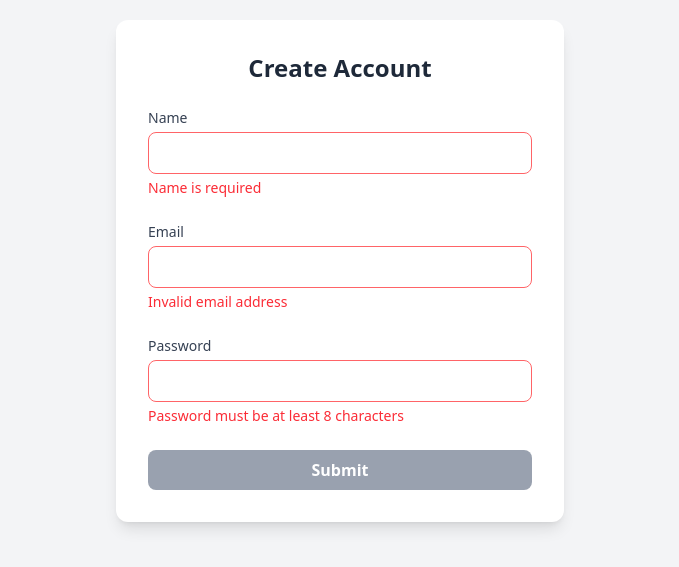
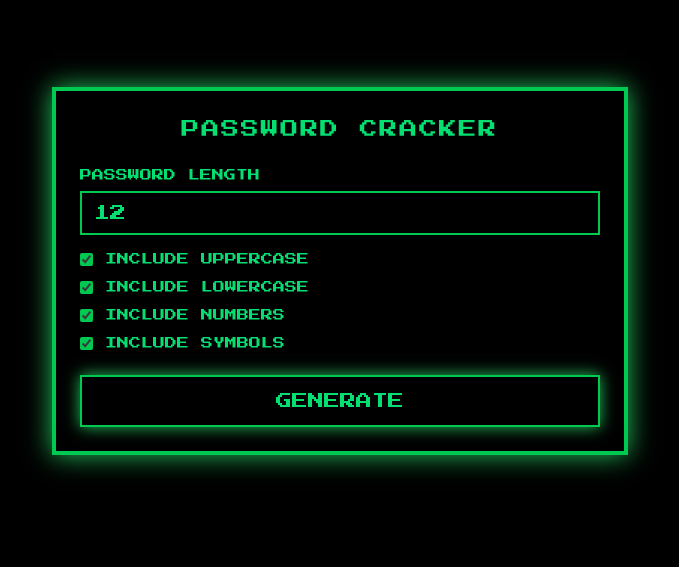
Before and after one commit to seyhachhorn-dev/vue-ignite, a Vue app: page / in a window 1280 px wide. Shown: the part 129-696 px from the top of the page, without its empty margins (300-979 px from the left). Built offline with nearby package versions, Linux system fonts and the light colour scheme.

Commit message:
Password generator

```diff
--- a/index.html
+++ b/index.html
@@ -5,6 +5,15 @@
     <link rel="icon" href="/favicon.ico">
     <meta name="viewport" content="width=device-width, initial-scale=1.0">
     <title>Vite App</title>
+    <link
+  href="https://fonts.googleapis.com/css2?family=Press+Start+2P&display=swap"
+  rel="stylesheet"
+/>
+    <style>
+      body {
+        font-family: 'Press Start 2P', cursive;
+      }
+    </style>
   </head>
   <body>
     <div id="app"></div>
--- a/src/App.vue
+++ b/src/App.vue
@@ -5,6 +5,7 @@
   // import HistoryLogs from "./components/HistoryLogs.vue";
   import AccodionComponent from "./components/AccodionComponent.vue";
 import FormValidation from "./components/FormValidation.vue";
+import PasswordGenerator from "./components/PasswordGenerator.vue";
 import ToDoApp from "./components/TodoApp.vue";
 </script>
 
@@ -13,7 +14,8 @@ import ToDoApp from "./components/TodoApp.vue";
     <!-- <HistoryLogs /> -->
      <!-- <AccodionComponent/> -->
   <!-- <ToDoApp /> -->
-   <FormValidation/>
+   <!-- <FormValidation/> -->
+    <PasswordGenerator/>
   </div>
 </template>
 
--- /dev/null
+++ b/src/components/PasswordGenerator.vue
@@ -0,0 +1,99 @@
+<script setup>
+import {ref} from 'vue';
+ const passwordLength = ref(12);
+ const includeUppercase = ref(true);
+ const includeLowercase = ref(true);
+ const includeNumbers = ref(true);
+const includeSymbols = ref(true);
+const generatedPassword = ref('');
+
+const generatePassword = () => {
+  const upper = includeUppercase.value ? 'ABCDEFGHIJKLMNOPQRSTUVWXYZ' : '';
+  const lower = includeLowercase.value ? 'abcdefghijklmnopqrstuvwxyz' : '';
+  const numbers = includeNumbers.value ? '0123456789' : '';
+  const symbols = includeSymbols.value ? '!@#$%^&*()_+[]{}|;:,.<>?' : '';
+  const allChars = upper + lower + numbers + symbols;
+  let password = '';
+
+  for(let i = 0; i< passwordLength.value; i++){
+
+    const randomIndex = Math.floor(Math.random() * allChars.length);
+    password += allChars[randomIndex];
+
+  }
+
+  generatedPassword.value = password;
+
+};
+
+</script>
+<template>
+  <div class="min-h-screen bg-black flex items-center justify-center px-4">
+    <div
+      class="w-full max-w-xl border-4 border-green-500 p-6 shadow-[0_0_25px_#22c55e]
+             text-green-400 font-mono"
+      style="font-family: 'Press Start 2P', monospace;"
+    >
+      <!-- Title -->
+      <h2 class="text-lg text-center mb-6 tracking-widest">
+        PASSWORD CRACKER
+      </h2>
+
+      <!-- Length -->
+      <div class="mb-4">
+        <label class="block mb-2 text-xs">PASSWORD LENGTH</label>
+        <input
+          type="number"
+          v-model="passwordLength"
+          min="4"
+          max="32"
+          class="w-full bg-black border-2 border-green-500 px-3 py-2
+                 text-green-400 outline-none focus:shadow-[0_0_10px_#22c55e]"
+        />
+      </div>
+
+      <!-- Checkboxes -->
+      <div class="space-y-3 text-xs">
+        <label class="flex items-center gap-3">
+          <input type="checkbox" v-model="includeUppercase" class="accent-green-500" />
+          INCLUDE UPPERCASE
+        </label>
+
+        <label class="flex items-center gap-3">
+          <input type="checkbox" v-model="includeLowercase" class="accent-green-500" />
+          INCLUDE LOWERCASE
+        </label>
+
+        <label class="flex items-center gap-3">
+          <input type="checkbox" v-model="includeNumbers" class="accent-green-500" />
+          INCLUDE NUMBERS
+        </label>
+
+        <label class="flex items-center gap-3">
+          <input type="checkbox" v-model="includeSymbols" class="accent-green-500" />
+          INCLUDE SYMBOLS
+        </label>
+      </div>
+
+      <!-- Button -->
+      <button
+        @click="generatePassword"
+        class="w-full mt-6 py-3 border-2 border-green-500
+               hover:bg-green-500 hover:text-black transition
+               shadow-[0_0_15px_#22c55e]"
+      >
+        GENERATE
+      </button>
+
+      <!-- Output -->
+      <div
+        v-if="generatedPassword"
+        class="mt-6 border-2 border-green-500 p-4 bg-black
+               text-xs break-all shadow-[0_0_15px_#22c55e]"
+      >
+        <p class="mb-2">OUTPUT:</p>
+        <p class="text-green-300">{{ generatedPassword }}</p>
+      </div>
+    </div>
+  </div>
+</template>
```
